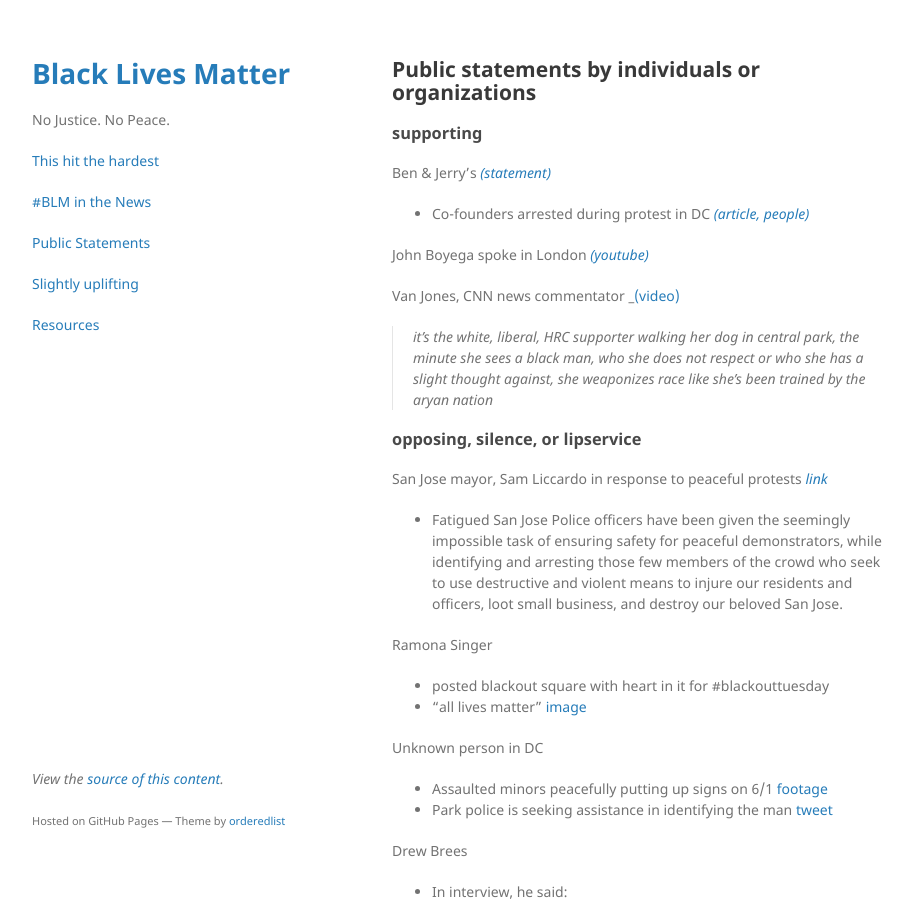
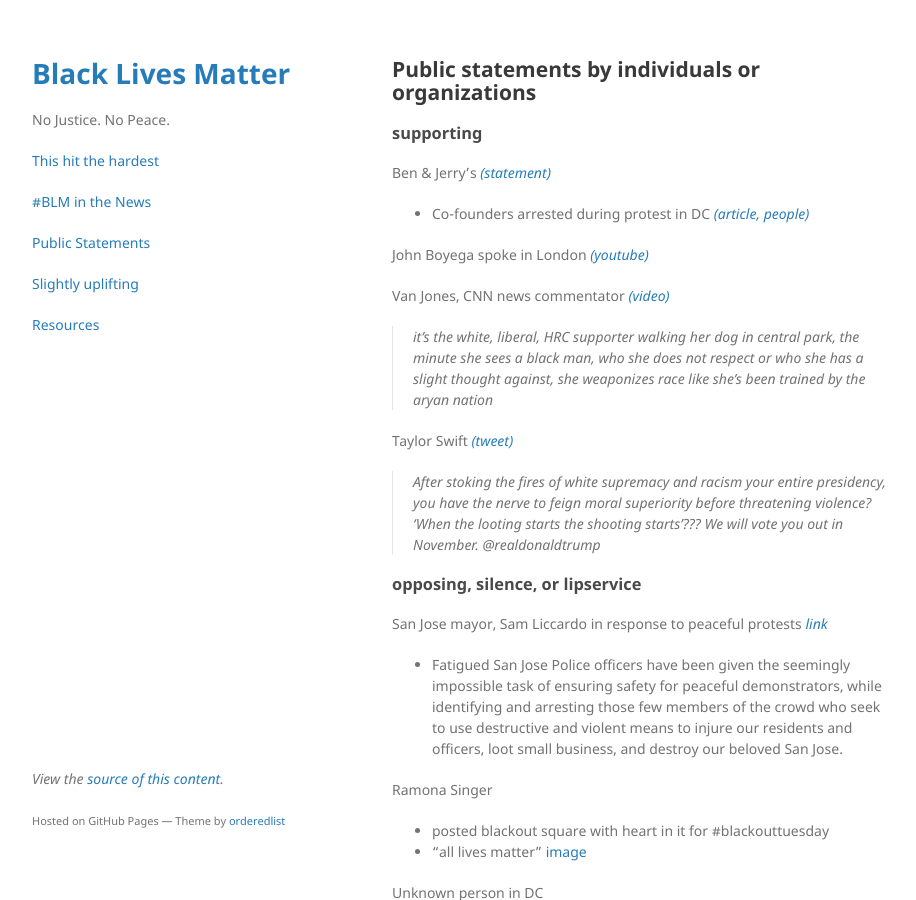
Before and after one commit to nojusticenopeace/nojusticenopeace.github.io, a Jekyll site: the page built from statements.md, in a window 1280 px wide and 900 px high. Shown: the whole window, without its empty margins (178-1094 px from the left). Built offline with Jekyll 4.4.1, drawn with Linux system fonts in a browser that asks for light colours.

Commit message:
Update statements.md

```diff
--- a/statements.md
+++ b/statements.md
@@ -11,8 +11,11 @@ Ben & Jerry's _[(statement)](https://www.benjerry.com/about-us/media-center/dism
 
 John Boyega spoke in London _[(youtube)](https://www.youtube.com/watch?v=GGXEB25WdyQ)_
 
-Van Jones, CNN news commentator _[(video)](https://twitter.com/Jaxlzz/status/1266365670851215360?s=20)
+Van Jones, CNN news commentator _[(video)](https://twitter.com/Jaxlzz/status/1266365670851215360?s=20)_
 > it's the white, liberal, HRC supporter walking her dog in central park, the minute she sees a black man, who she does not respect or who she has a slight thought against, she weaponizes race like she's been trained by the aryan nation
+
+Taylor Swift _[(tweet)](https://twitter.com/taylorswift13/status/1266392274549776387)_
+> After stoking the fires of white supremacy and racism your entire presidency, you have the nerve to feign moral superiority before threatening violence? ‘When the looting starts the shooting starts’??? We will vote you out in November. @realdonaldtrump
 
 ### opposing, silence, or lipservice
 
```
